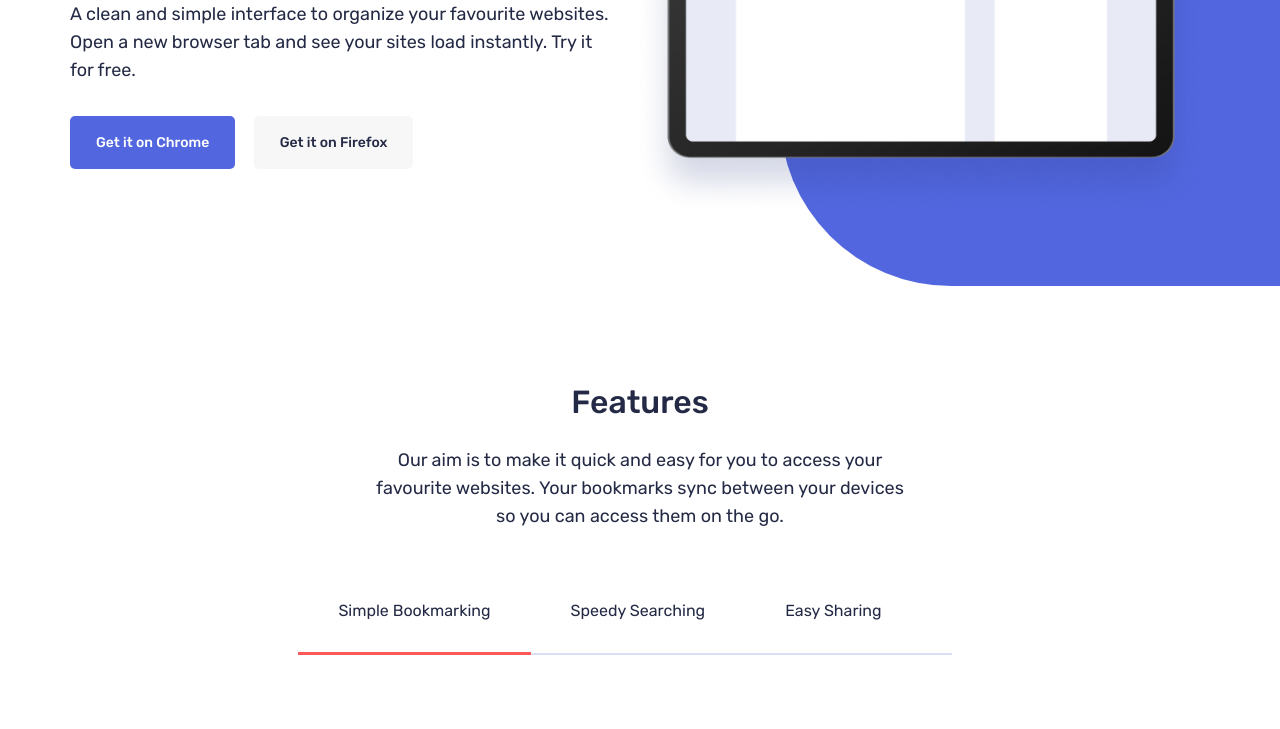
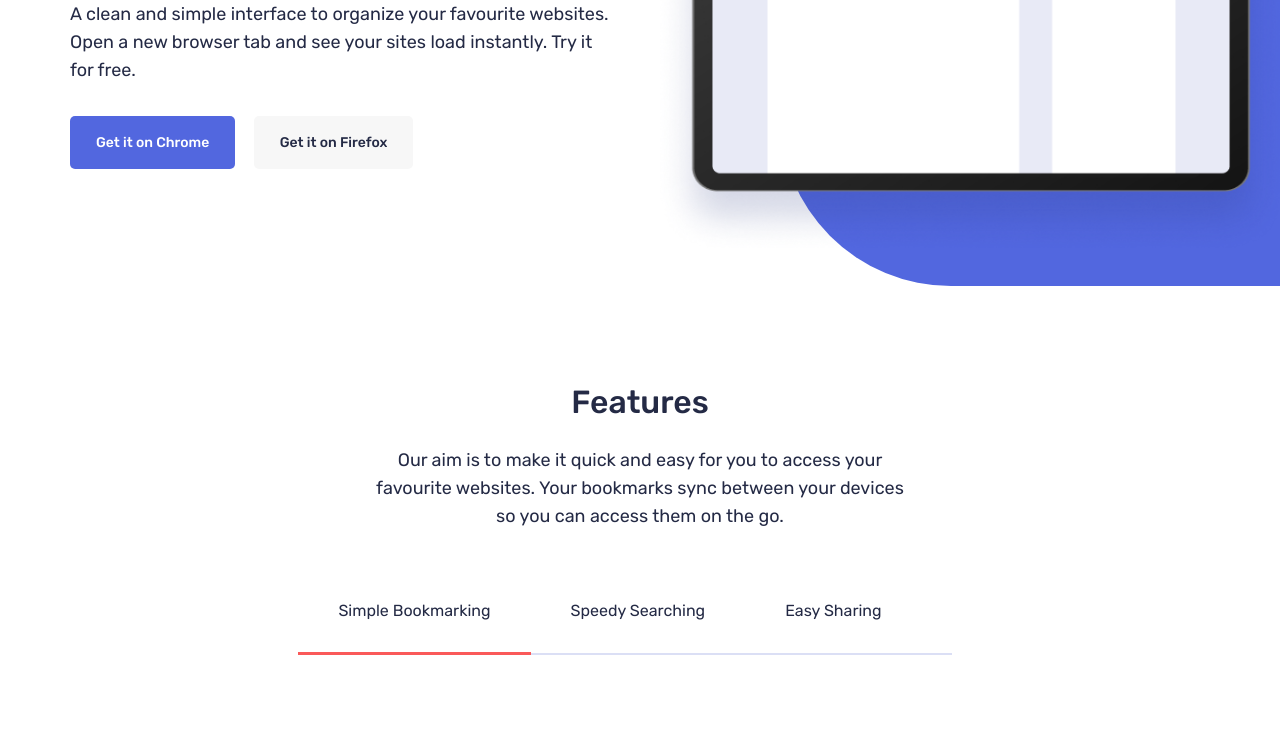
Before and after one commit to khamidullo-sheikh/bookmark, a plain HTML site: page index.html in a window 1280 px wide. Shown: the part 371-1100 px from the top of the page. Drawn offline with Linux system fonts and the light colour scheme.

Commit message:
initial commit

```diff
--- a/css/main.css
+++ b/css/main.css
@@ -202,6 +202,9 @@ header section{
     width: 578px;
     height: 385px;
     position: relative;
+    transform: scale(1.1);
+    top: 20px;
+    left: 50px;
 }
 
 header section::before{
```
